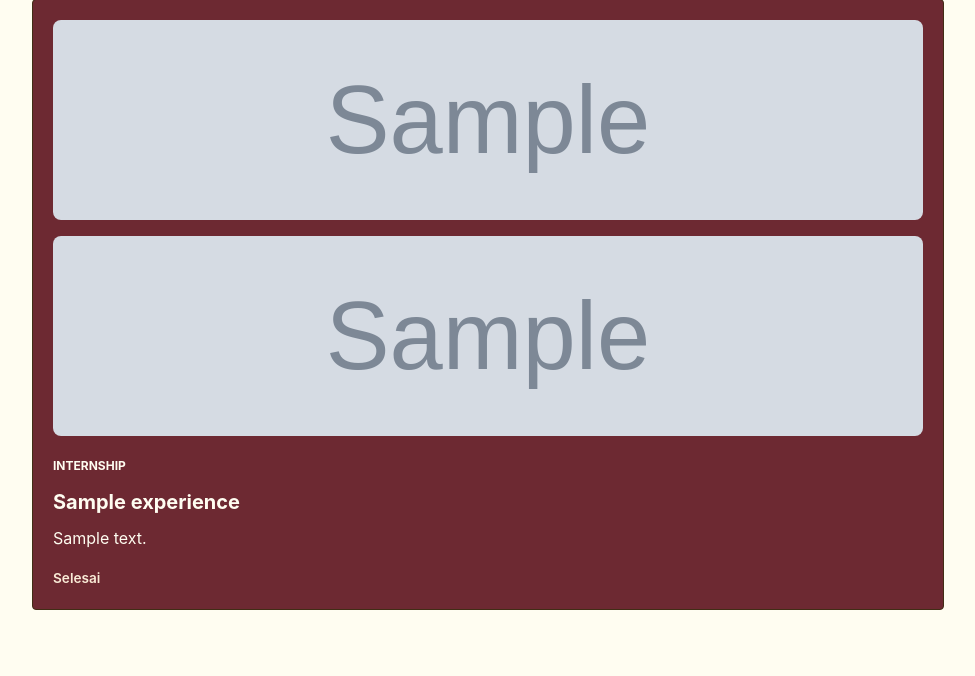
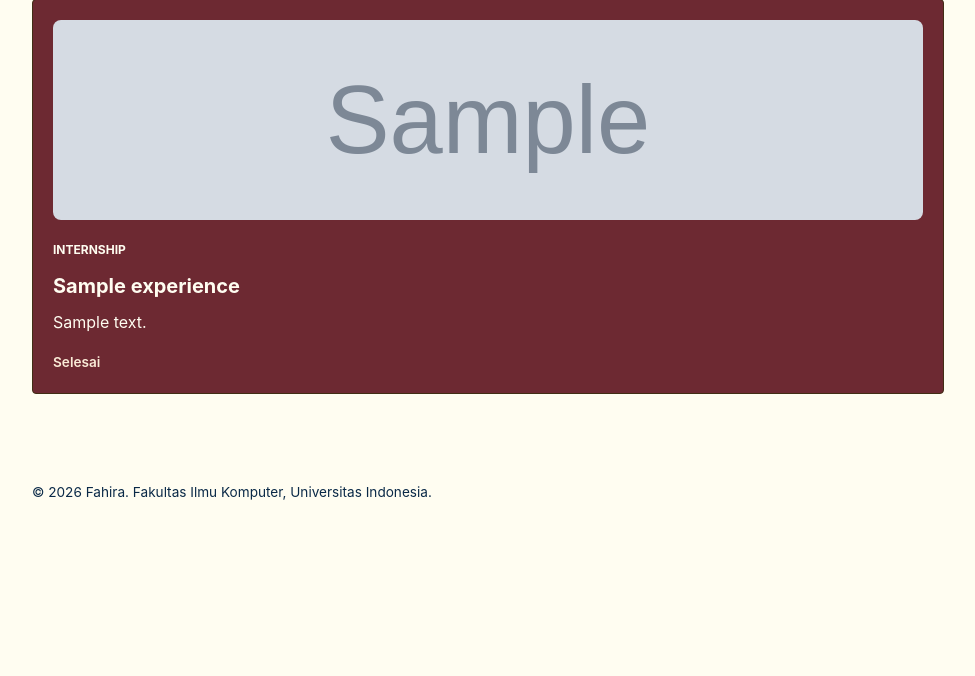
Before and after one commit to fahiraryhanabila/myportofolio, a Django app: page /experience/ in a window 1280 px wide. Shown: the part 232-908 px from the top of the page, without its empty margins (152-1127 px from the left). After the commit the page ends 732 px from the top, so only its background shows below. Run offline with Django 5.2, Linux system fonts and the light colour scheme; tables that the repository leaves empty hold one stand-in row (values such as "Sample post"); grey boxes marked "Sample" are stand-in pictures.

Commit message:
fix: remove duplicate experience thumbnails

```diff
--- a/templates/experience.html
+++ b/templates/experience.html
@@ -31,19 +31,17 @@
                 {% for experience in experience_list %}
                     <article class="experience-card">
                         {% if experience.thumbnail %}
-                                <div class="experience-photo">
-                                    <img src="{{ experience.thumbnail }}" alt="{{ experience.title}}">
-                                </div>
+                            <div class="experience-photo">
+                                <img src="{{ experience.thumbnail }}" alt="{{ experience.title }}">
+                            </div>
                         {% endif %}
-                         {% if experience.thumbnail %}
-                        <div class="experience-photo">
-                            <img src="{{ experience.thumbnail }}" alt="{{ experience.title }}">
-                        </div>
-                        {% endif %}
+
                         <span class="experience-category">
                             {{ experience.get_category_display }}
                         </span>
+
                         <h2>{{ experience.title }}</h2>
+
                         <p class="experience-description">
                             {{ experience.description }}
                         </p>
```
